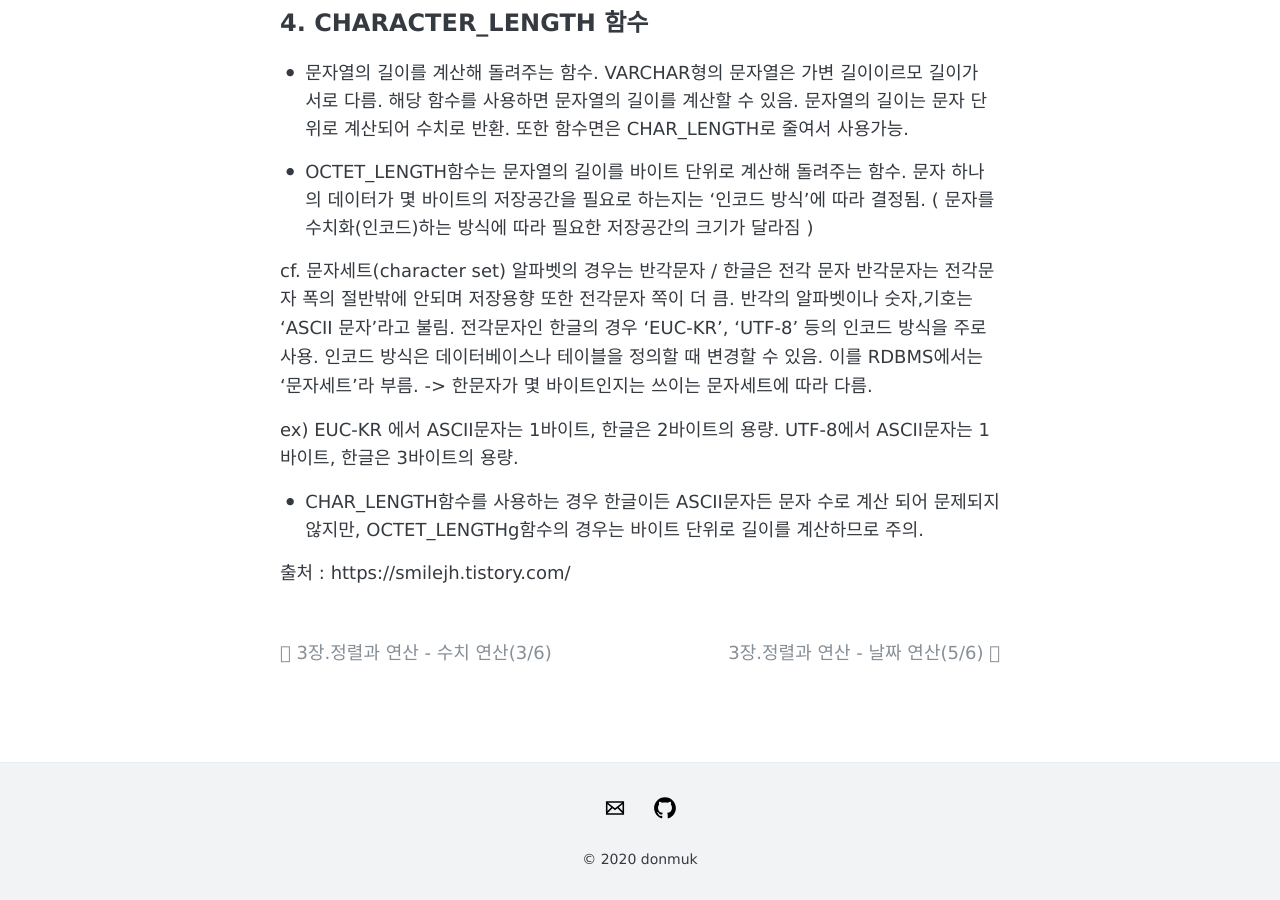
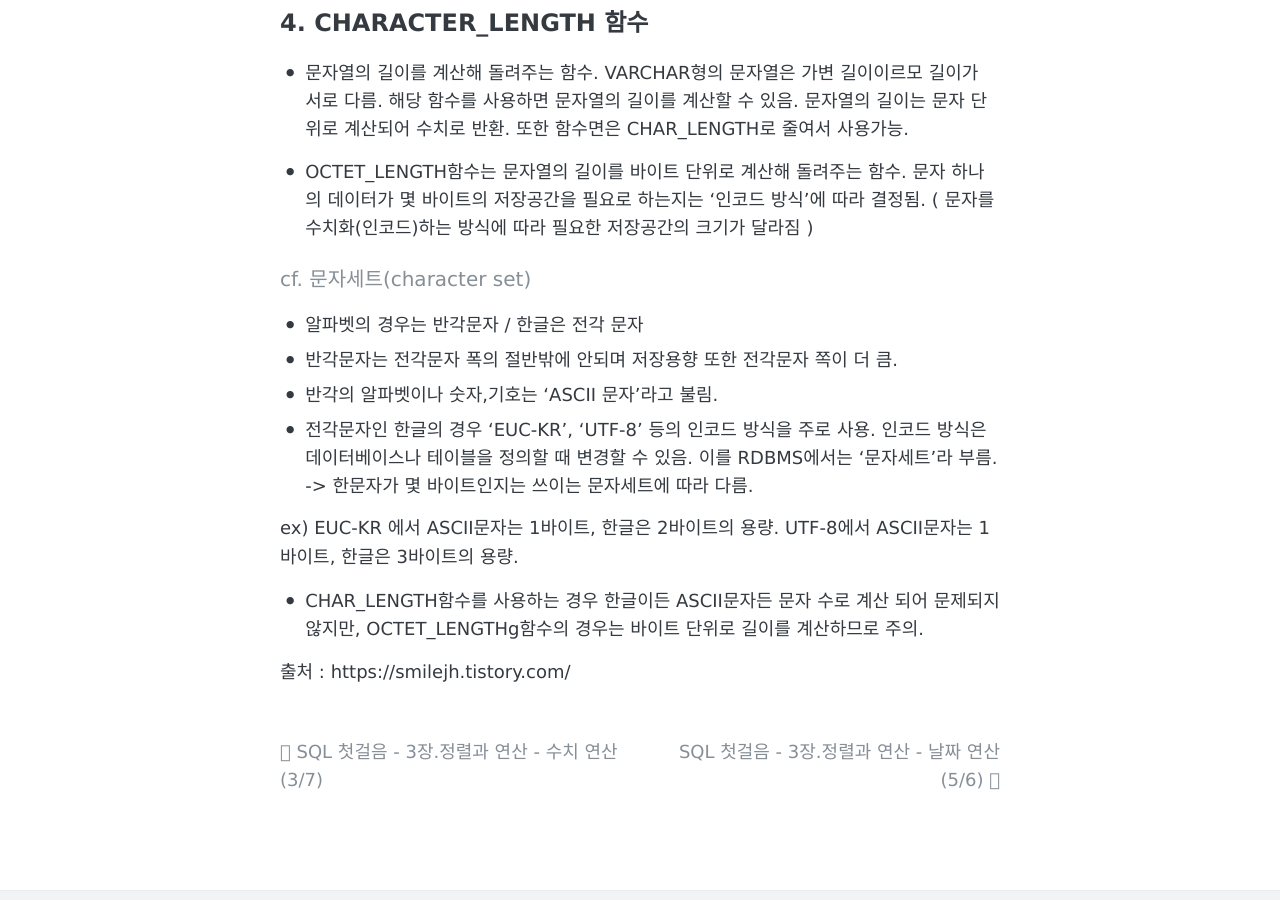
Before and after one commit to donmuk/donmuk.github.io, a Jekyll site: the page built from _posts/2020-11-01-sql-첫걸음-3-4.md, in a window 1280 px wide and 900 px high, scrolled down 1053 px. Built offline with Jekyll 4.4.1, drawn with Linux system fonts in a browser that asks for light colours; comment, search, counter and statistics services are not loaded; some of the changed text lies outside the part shown.

Commit message:
Add files via upload

```diff
--- a/_posts/2020-11-01-sql-첫걸음-3-4.md
+++ b/_posts/2020-11-01-sql-첫걸음-3-4.md
@@ -1,6 +1,6 @@
 ---
 layout: post
-title: "3장.정렬과 연산 - 문자열 연산(4/6)"
+title: "SQL 첫걸음 - 3장.정렬과 연산 - 문자열 연산(4/6)"
 comments: true
 description: ""
 keywords: ""
@@ -30,11 +30,11 @@
 
 - OCTET_LENGTH함수는 문자열의 길이를 바이트 단위로 계산해 돌려주는 함수. 문자 하나의 데이터가 몇 바이트의 저장공간을 필요로 하는지는 '인코드 방식'에 따라 결정됨. ( 문자를 수치화(인코드)하는 방식에 따라 필요한 저장공간의 크기가 달라짐 )
 
-cf. 문자세트(character set)
-알파벳의 경우는 반각문자 / 한글은 전각 문자
-반각문자는 전각문자 폭의 절반밖에 안되며 저장용향 또한 전각문자 쪽이 더 큼.
-반각의 알파벳이나 숫자,기호는 'ASCII 문자'라고 불림.
-전각문자인  한글의 경우 'EUC-KR', 'UTF-8' 등의 인코드 방식을 주로 사용. 인코드 방식은 데이터베이스나 테이블을 정의할 때 변경할 수 있음. 이를 RDBMS에서는 '문자세트'라 부름.
+#### cf. 문자세트(character set)
+- 알파벳의 경우는 반각문자 / 한글은 전각 문자
+- 반각문자는 전각문자 폭의 절반밖에 안되며 저장용향 또한 전각문자 쪽이 더 큼.
+- 반각의 알파벳이나 숫자,기호는 'ASCII 문자'라고 불림.
+- 전각문자인  한글의 경우 'EUC-KR', 'UTF-8' 등의 인코드 방식을 주로 사용. 인코드 방식은 데이터베이스나 테이블을 정의할 때 변경할 수 있음. 이를 RDBMS에서는 '문자세트'라 부름.
 -> 한문자가 몇 바이트인지는 쓰이는 문자세트에 따라 다름.
 
 ex) EUC-KR 에서 ASCII문자는 1바이트, 한글은 2바이트의 용량.
```
Also changed, not shown: _posts/2020-11-01-sql-첫걸음-3-1.md (+5 -11 lines), _posts/2020-11-01-sql-첫걸음-3-2.md (+3 -2 lines), _posts/2020-11-01-sql-첫걸음-3-3.md (+22 -25 lines), _posts/2020-11-01-sql-첫걸음-3-5.md (+1 -1 lines), _posts/2020-11-01-sql-첫걸음-3-6.md (+1 -1 lines).
